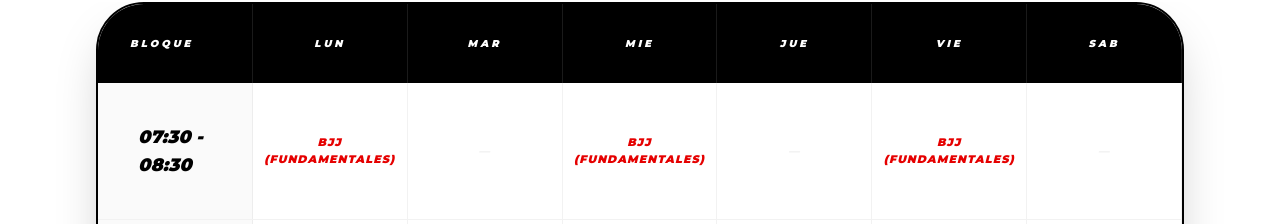
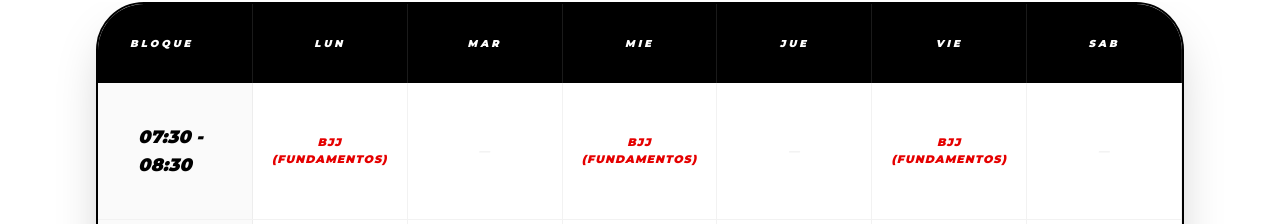
Before and after one commit to pabloleonb/RaionBjj, a Next.js app: page / in a window 1280 px wide. Shown: the part 7831-8055 px from the top of the page. Built offline with nearby package versions, Linux system fonts and the light colour scheme.

Commit message:
Correct class name from 'Fundamentales' to 'Fundamentos'

```diff
--- a/app/page.tsx
+++ b/app/page.tsx
@@ -23,7 +23,7 @@ import {
 
 // Horarios de clases
 const SCHEDULE = [
-  { time: "07:30 - 08:30", days: ["BJJ (Fundamentales)", "—", "BJJ (Fundamentales)", "—", "BJJ (Fundamentales)", "—"] },
+  { time: "07:30 - 08:30", days: ["BJJ (Fundamentos)", "—", "BJJ (Fundamentos)", "—", "BJJ (Fundamentos)", "—"] },
   { time: "10:00 - 11:00", days: ["—", "—", "—", "—", "—", "Cadetes"] },
   { time: "11:00 - 12:00", days: ["—", "—", "—", "—", "—", "Raion Cubs"] },
   { time: "11:30 - 12:30", days: ["BJJ (Gi)", "BJJ (No-Gi)", "BJJ (Gi)", "BJJ (No-Gi)", "BJJ (Gi)", "—"] },
```
